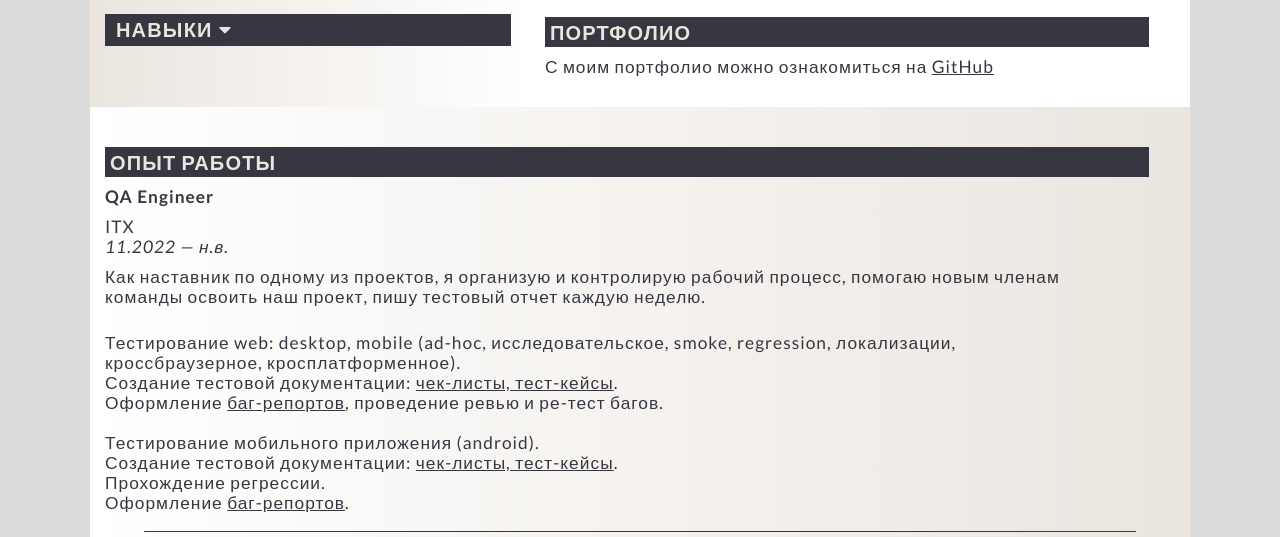
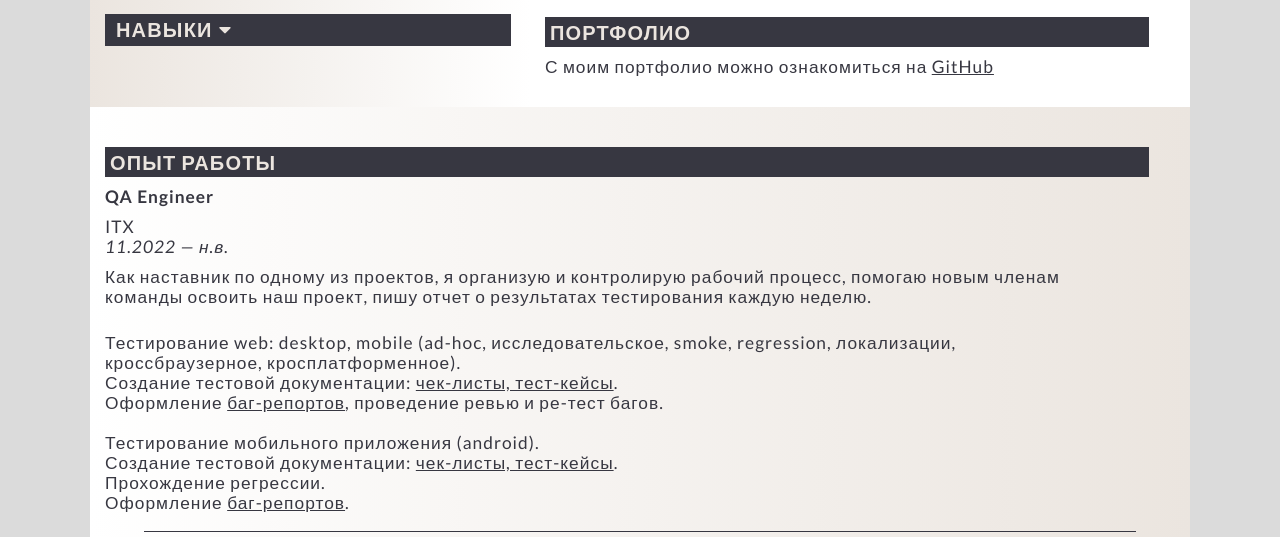
Before and after one commit to MashaKostsina/MashaKostsina.github.io, a plain HTML site: page index.html in a window 1280 px wide. Shown: the part 551-1088 px from the top of the page. Drawn offline with Linux system fonts and the light colour scheme.

Commit message:
modified index.html

```diff
--- a/index.html
+++ b/index.html
@@ -125,7 +125,7 @@
           <h5>ITX <br>
             <i>11.2022 — н.в.</i>
           </h5>
-          <p>Как наставник по одному из проектов, я организую и контролирую рабочий процесс, помогаю новым членам команды освоить наш проект, пишу тестовый отчет каждую неделю.</p>
+          <p>Как наставник по одному из проектов, я организую и контролирую рабочий процесс, помогаю новым членам команды освоить наш проект, пишу отчет о результатах тестирования каждую неделю.</p>
           <br>
           <p>Тестирование web: desktop, mobile (ad-hoc, исследовательское, smoke, regression, локализации, кроссбраузерное, кросплатформенное).
             <br> Создание тестовой документации: <a href="https://github.com/MashaKostsina/Checklists" target="_blank">чек-листы, тест-кейсы</a>.
```
